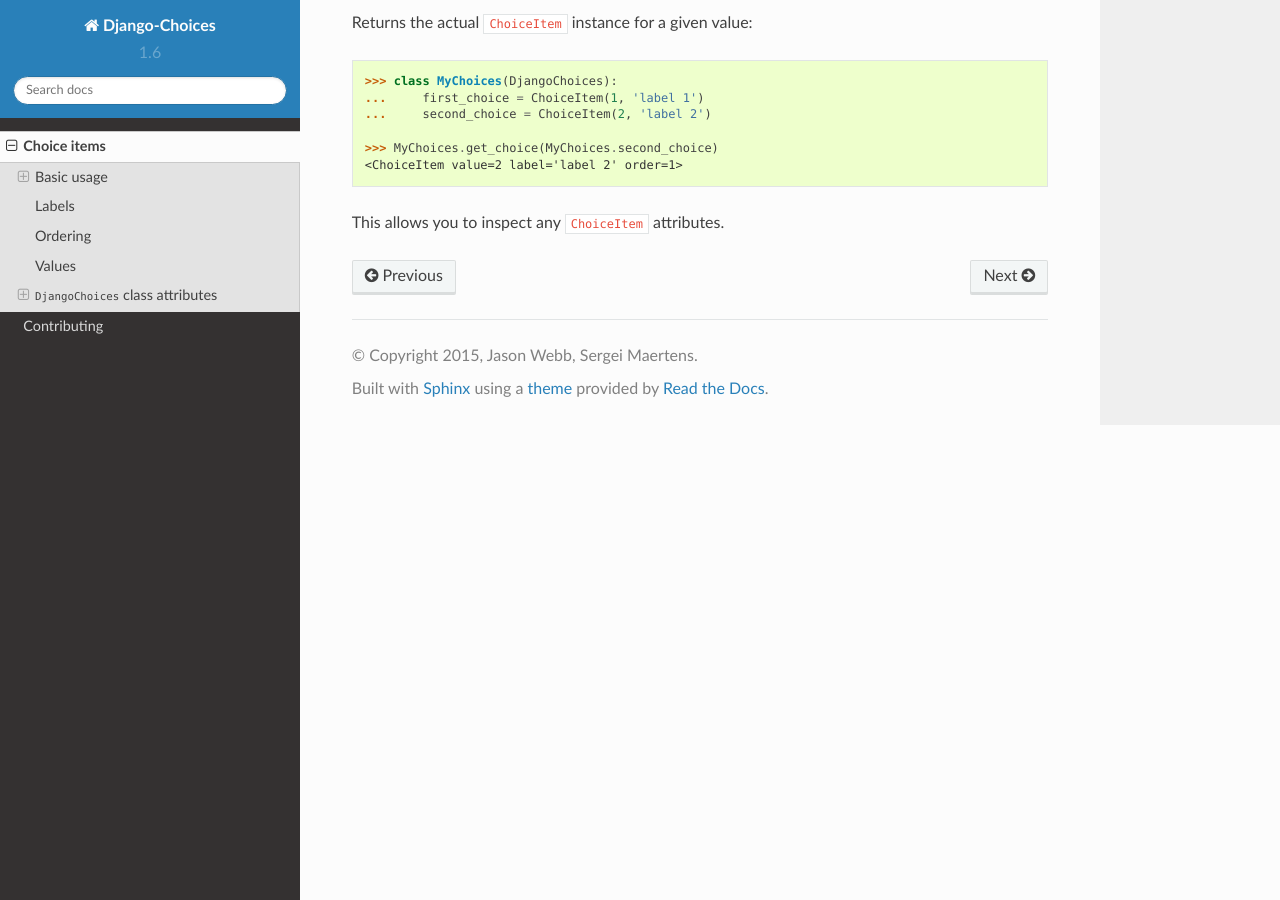
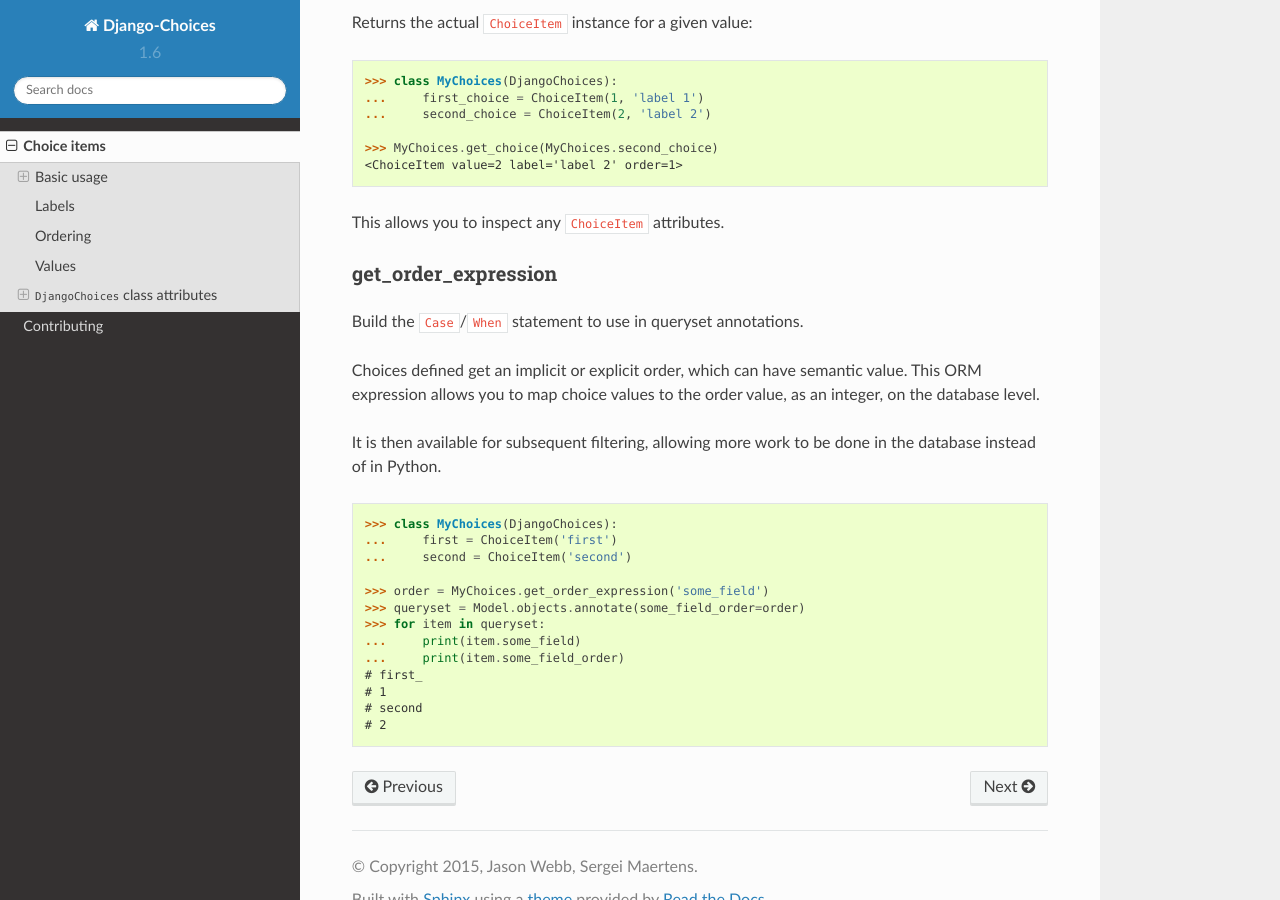
Before and after one commit to bigjason/django-choices, a Sphinx documentation site: the page built from docs/choices.rst, in a window 1280 px wide and 900 px high, scrolled down 3736 px. Built offline with Sphinx 7.4.7 and the Read the Docs theme 2.0.0, drawn with Linux system fonts in a browser that asks for light colours.

Commit message:
:sparkles: Added queryset integration to map a value to its order

```diff
--- a/docs/choices.rst
+++ b/docs/choices.rst
@@ -230,3 +230,31 @@ Returns the actual ``ChoiceItem`` instance for a given value:
     <ChoiceItem value=2 label='label 2' order=1>
 
 This allows you to inspect any ``ChoiceItem`` attributes.
+
+get_order_expression
+++++++++++++++++++++
+
+Build the ``Case``/``When`` statement to use in queryset annotations.
+
+Choices defined get an implicit or explicit order, which can have semantic
+value. This ORM expression allows you to map choice values to the order value,
+as an integer, on the database level.
+
+It is then available for subsequent filtering, allowing more work to be done
+in the database instead of in Python.
+
+.. code-block:: python
+
+    >>> class MyChoices(DjangoChoices):
+    ...     first = ChoiceItem('first')
+    ...     second = ChoiceItem('second')
+
+    >>> order = MyChoices.get_order_expression('some_field')
+    >>> queryset = Model.objects.annotate(some_field_order=order)
+    >>> for item in queryset:
+    ...     print(item.some_field)
+    ...     print(item.some_field_order)
+    # first_
+    # 1
+    # second
+    # 2
```
Also changed, not shown: runtests.py (+7 -5 lines), 2 other files.
